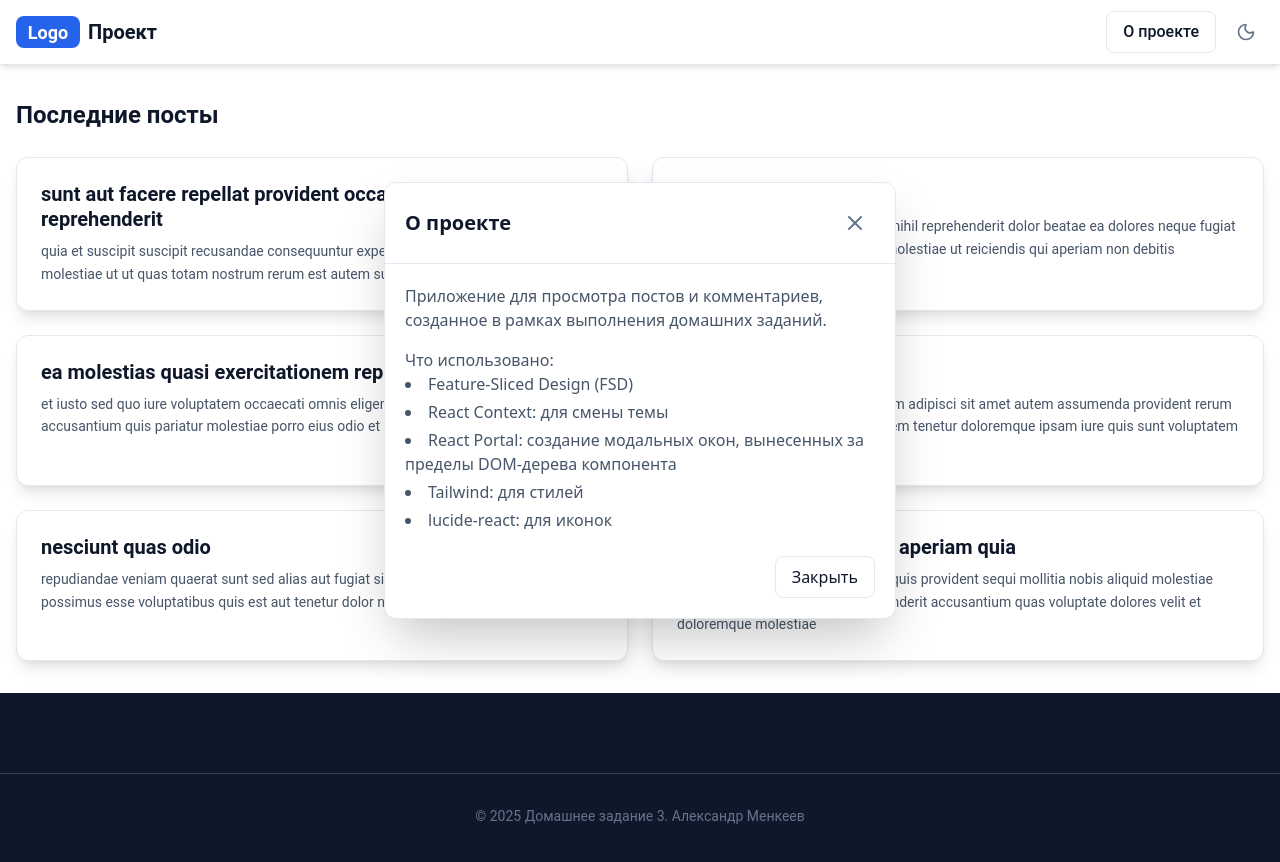
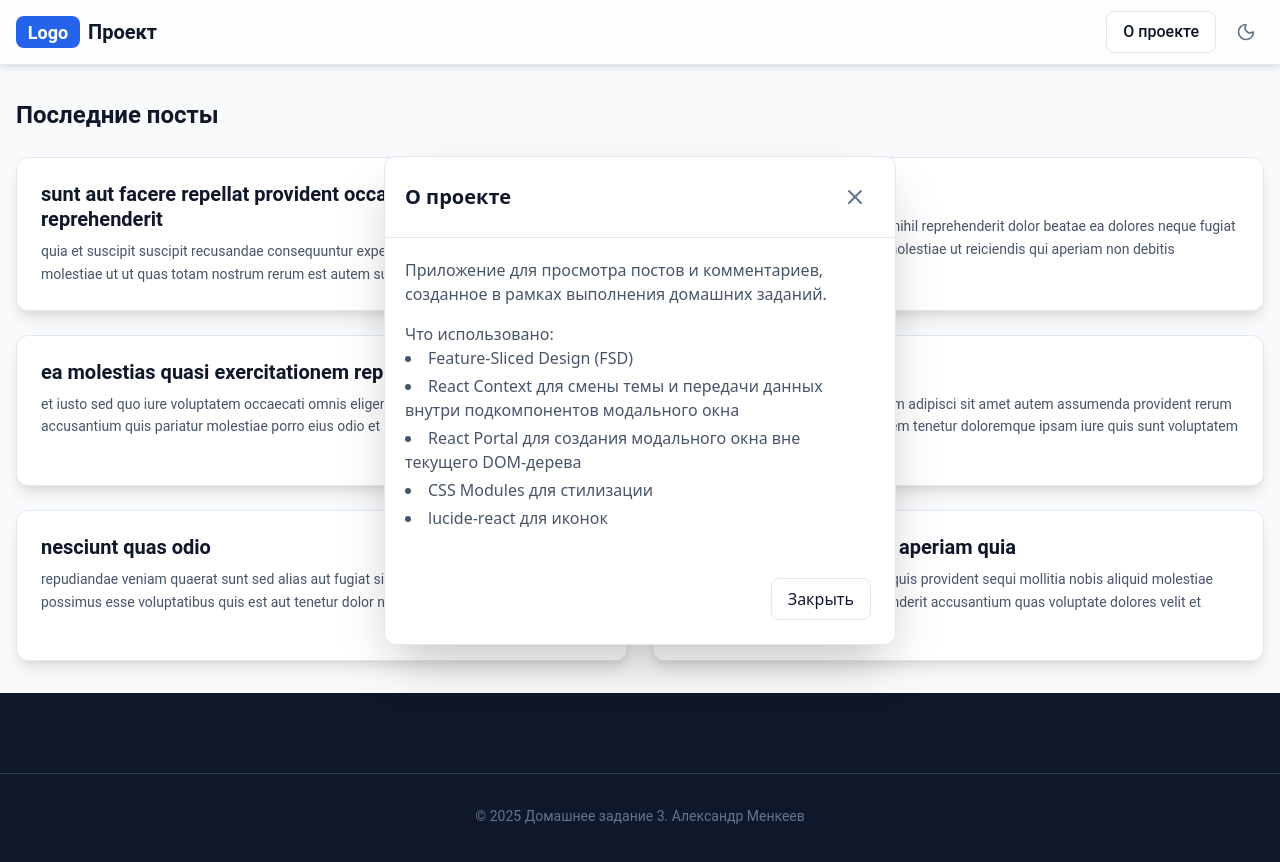
Before and after one commit to AlexanderMenkeev/aston-react-hw, a React (Vite) app: page / in a window 1280 px wide. Both pictures are taken after a click on the button "О проекте". Shown: the top 862 px of the page. Built offline with nearby package versions, Linux system fonts and the light colour scheme.

Commit message:
Modal with compound components is done

```diff
--- a/src/app/App.tsx
+++ b/src/app/App.tsx
@@ -2,22 +2,22 @@ import MainLayout from '../shared/layouts/MainLayout';
 import PostList, { type IPost } from '../widgets/PostList/PostList';
 import { POSTS } from '../shared/mocks';
 import { ThemeProvider } from '../shared/lib/theme/ThemeContext';
-import { useState, useCallback } from 'react';
+import { useState } from 'react';
 import { AboutProjectModal } from '../widgets/AboutProjectModal/AboutProjectModal';
 
 const App: React.FC = () => {
   const [posts] = useState<IPost[]>(POSTS);
   const [isModalOpen, setIsModalOpen] = useState(false);
 
-  const handleOpenModal = useCallback(() => setIsModalOpen(true), []);
-  const handleCloseModal = useCallback(() => setIsModalOpen(false), []);
+  const handleOpenModal = () => setIsModalOpen(true);
+  const handleCloseModal = () => setIsModalOpen(false);
   return (
     <ThemeProvider>
       <MainLayout onOpenModal={handleOpenModal}>
         <PostList posts={posts} />
       </MainLayout>
 
-      <AboutProjectModal isModalOpen={isModalOpen} handleCloseModal={handleCloseModal} />
+      <AboutProjectModal isOpen={isModalOpen} onClose={handleCloseModal} />
     </ThemeProvider>
   );
 };
--- a/src/app/index.css
+++ b/src/app/index.css
@@ -21,8 +21,8 @@
 /* Themes */
 /* TO DO: уменьшить число цветов */
 .theme-light {
-  --color-background: #ffffff;
-  --color-text: #1e1e1e;
+  --color-background: #f8fafc;
+  --color-text: #0f172a;
 
   --color-btn-background: #ffffff;
   --color-btn-text: #0f172a;
@@ -50,8 +50,8 @@
 }
 
 .theme-dark {
-  --color-background: #1e1e1e;
-  --color-text: #ffffff;
+  --color-background: #0f172a;
+  --color-text: #f1f5f9;
 
   --color-btn-background: #1e293b;
   --color-btn-text: #e2e8f0;
--- /dev/null
+++ b/src/shared/lib/modal/ModalContext.tsx
@@ -0,0 +1,10 @@
+import { createContext, useContext } from 'react';
+
+export const ModalContext = createContext({
+  isOpen: false,
+  onClose: () => {},
+});
+
+export const useModalContext = () => {
+  return useContext(ModalContext);
+};
--- a/src/shared/ui/Button/Button.module.css
+++ b/src/shared/ui/Button/Button.module.css
@@ -23,6 +23,10 @@
   border-color: var(--color-btn-border);
 }
 
+.button:focus {
+  outline: none;
+}
+
 .button:hover {
   background-color: var(--color-btn-hover);
 }
--- a/src/shared/ui/Modal/Modal.module.css
+++ b/src/shared/ui/Modal/Modal.module.css
@@ -65,3 +65,9 @@
 .body {
   color: var(--color-modal-body);
 }
+
+.footer {
+  display: flex;
+  justify-content: flex-end;
+  margin: 1.5rem;
+}
--- a/src/shared/ui/Modal/Modal.tsx
+++ b/src/shared/ui/Modal/Modal.tsx
@@ -1,18 +1,20 @@
-import { X } from 'lucide-react';
 import { createPortal } from 'react-dom';
-import Button from '../Button/Button';
 import { useTheme } from '../../lib/theme/ThemeContext';
 import styles from './Modal.module.css';
+import { ModalContext } from '../../lib/modal/ModalContext';
+import ModalHeader from './ModalHeader';
+import ModalBody from './ModalBody';
+import ModalFooter from './ModalFooter';
 
 interface ModalProps {
+  children: React.ReactNode;
   isOpen: boolean;
   onClose: () => void;
-  children: React.ReactNode;
-  title: string;
 }
 
-const Modal: React.FC<ModalProps> = ({ isOpen, onClose, children, title }) => {
+const Modal = ({ children, isOpen, onClose }: ModalProps) => {
   const { isDarkTheme } = useTheme();
+
   if (!isOpen) return null;
 
   let modalRoot = document.getElementById('modal-root');
@@ -23,22 +25,17 @@ const Modal: React.FC<ModalProps> = ({ isOpen, onClose, children, title }) => {
   }
 
   return createPortal(
-    <div className={`${styles.backdrop} ${isDarkTheme ? 'theme-dark' : 'theme-light'}`}>
-      <div onClick={onClose} />
-
-      <div className={styles.content}>
-        <div className={styles.header}>
-          <h4 className={styles.title}>{title}</h4>
-          <Button variant="icon" onClick={onClose}>
-            <X size={24} />
-          </Button>
-        </div>
-
-        <div className={styles.body}>{children}</div>
+    <ModalContext.Provider value={{ isOpen, onClose }}>
+      <div className={`${styles.backdrop} ${isDarkTheme ? 'theme-dark' : 'theme-light'}`}>
+        <div className={styles.content}>{children}</div>
       </div>
-    </div>,
+    </ModalContext.Provider>,
     modalRoot,
   );
 };
 
+Modal.Header = ModalHeader;
+Modal.Body = ModalBody;
+Modal.Footer = ModalFooter;
+
 export default Modal;
--- /dev/null
+++ b/src/shared/ui/Modal/ModalBody.tsx
@@ -0,0 +1,7 @@
+import styles from './Modal.module.css';
+
+const ModalBody = ({ children }: { children: React.ReactNode }) => {
+  return <div className={styles.body}>{children}</div>;
+};
+
+export default ModalBody;
--- /dev/null
+++ b/src/shared/ui/Modal/ModalFooter.tsx
@@ -0,0 +1,16 @@
+import { useModalContext } from '../../lib/modal/ModalContext';
+import Button from '../Button/Button';
+import styles from './Modal.module.css';
+
+const ModalFooter = ({ children }: { children?: React.ReactNode }) => {
+  const { onClose } = useModalContext();
+
+  return (
+    <div className={styles.footer}>
+      {children}
+      <Button onClick={onClose}>Закрыть</Button>
+    </div>
+  );
+};
+
+export default ModalFooter;
--- /dev/null
+++ b/src/shared/ui/Modal/ModalHeader.tsx
@@ -0,0 +1,19 @@
+import { X } from 'lucide-react';
+import { useModalContext } from '../../lib/modal/ModalContext';
+import Button from '../Button/Button';
+import styles from './Modal.module.css';
+
+const ModalHeader = ({ children }: { children: React.ReactNode }) => {
+  const { onClose } = useModalContext();
+
+  return (
+    <div className={styles.header}>
+      <h4 className={styles.title}>{children}</h4>
+      <Button variant="icon" onClick={onClose}>
+        <X size={24} />
+      </Button>
+    </div>
+  );
+};
+
+export default ModalHeader;
--- a/src/widgets/AboutProjectModal/AboutProjectModal.module.css
+++ b/src/widgets/AboutProjectModal/AboutProjectModal.module.css
@@ -15,9 +15,3 @@
 .techList li {
   margin-bottom: 0.25rem;
 }
-
-.footer {
-  display: flex;
-  justify-content: flex-end;
-  margin-top: 1.5rem;
-}
--- a/src/widgets/AboutProjectModal/AboutProjectModal.tsx
+++ b/src/widgets/AboutProjectModal/AboutProjectModal.tsx
@@ -1,24 +1,25 @@
-import Button from '../../shared/ui/Button/Button';
 import Modal from '../../shared/ui/Modal/Modal';
 import styles from './AboutProjectModal.module.css';
 
-export function AboutProjectModal({ isModalOpen, handleCloseModal }) {
+// Экземпляр модального окна "О проекте"
+export function AboutProjectModal({ isOpen, onClose }: { isOpen: boolean; onClose: () => void }) {
   return (
-    <Modal isOpen={isModalOpen} onClose={handleCloseModal} title="О проекте">
+    <Modal isOpen={isOpen} onClose={onClose}>
+      <Modal.Header>О проекте</Modal.Header>
+      <Modal.Body>
         <p className={styles.p}>
           Приложение для просмотра постов и комментариев, созданное в рамках выполнения домашних заданий.
         </p>
         <p>Что использовано:</p>
         <ul className={styles.techList}>
           <li>Feature-Sliced Design (FSD)</li>
-        <li>React Context: для смены темы</li>
-        <li>React Portal: создание модальных окон, вынесенных за пределы DOM-дерева компонента</li>
-        <li>Tailwind: для стилей</li>
-        <li>lucide-react: для иконок </li>
+          <li>React Context для смены темы и передачи данных внутри подкомпонентов модального окна</li>
+          <li>React Portal для создания модального окна вне текущего DOM-дерева</li>
+          <li>CSS Modules для стилизации</li>
+          <li>lucide-react для иконок </li>
         </ul>
-      <div className={styles.footer}>
-        <Button onClick={handleCloseModal}>Закрыть</Button>
-      </div>
+      </Modal.Body>
+      <Modal.Footer />
     </Modal>
   );
 }
```
Lines whose indentation alone changed are shown as unchanged.
